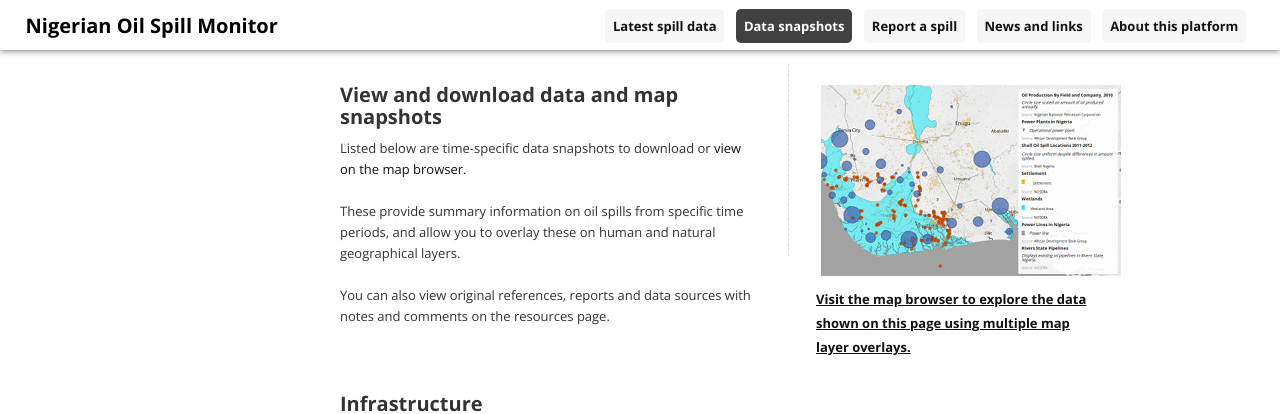
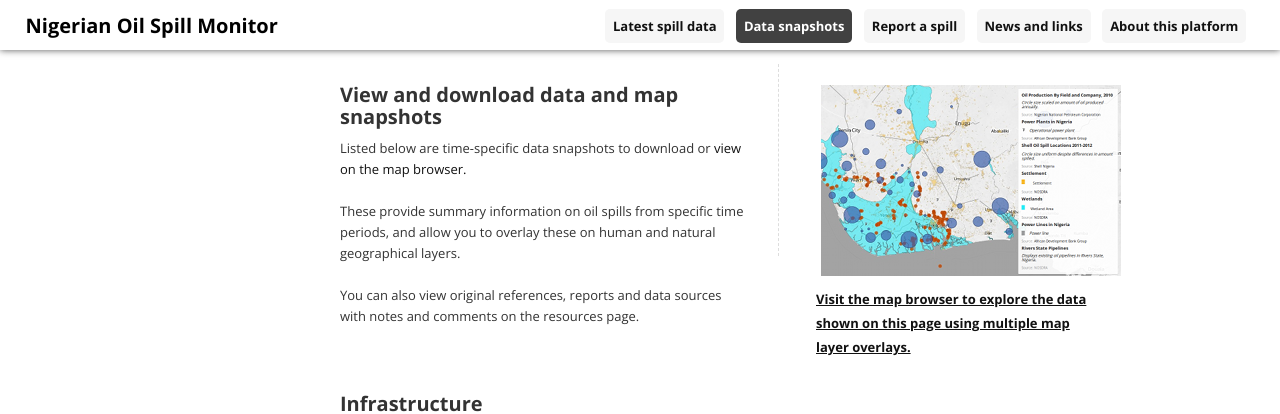
Before and after one commit to sdn4nigeria/monitoring-platform, a Jekyll site: the page built from _posts/pages/0001-01-01-resources.md, in a window 1280 px wide. Shown: the top 414 px of the page. Built offline with Jekyll 4.4.1, drawn with Linux system fonts in a browser that asks for light colours; nearby versions of some CDN libraries; some web fonts are replaced; library files that are not in the unit come from our copies; Markdown is read by kramdown in place of the engine named in the settings.

Commit message:
Update open.html

```diff
--- a/_layouts/open.html
+++ b/_layouts/open.html
@@ -14,7 +14,7 @@ class: opendata
 </div>
 <div id="subnav">
   <div class="limiter">
-    <div class='with-border' style="width:420px;margin-top:0px;">
+    <div class='with-border' style="width:410px;margin-top:0px;">
 <h2>View and download data and map snapshots</h2>
 <p>Listed below are time-specific data snapshots to download or <a href="{{site.baseurl}}/maps/">view on the map browser.</a></p>
 <p>&nbsp;</p>
```
